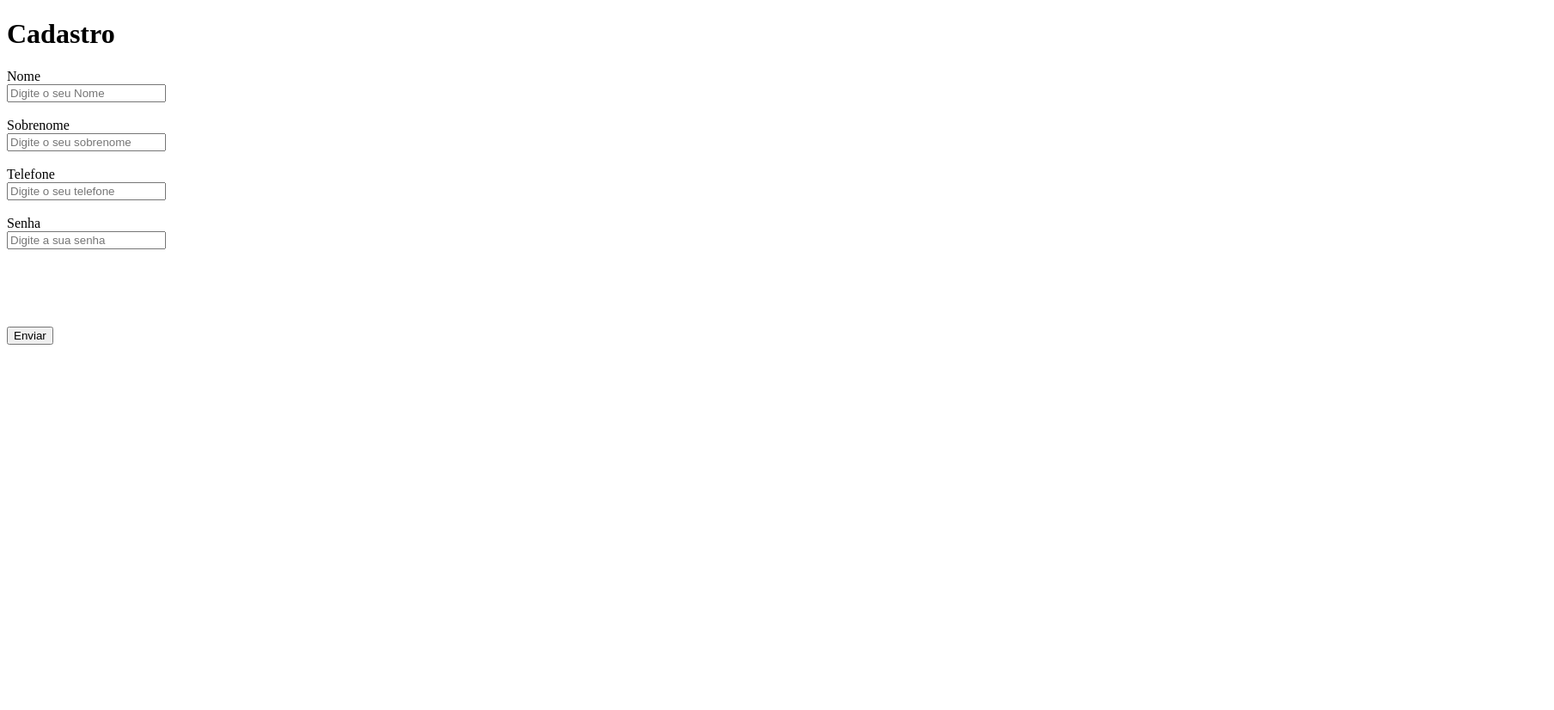
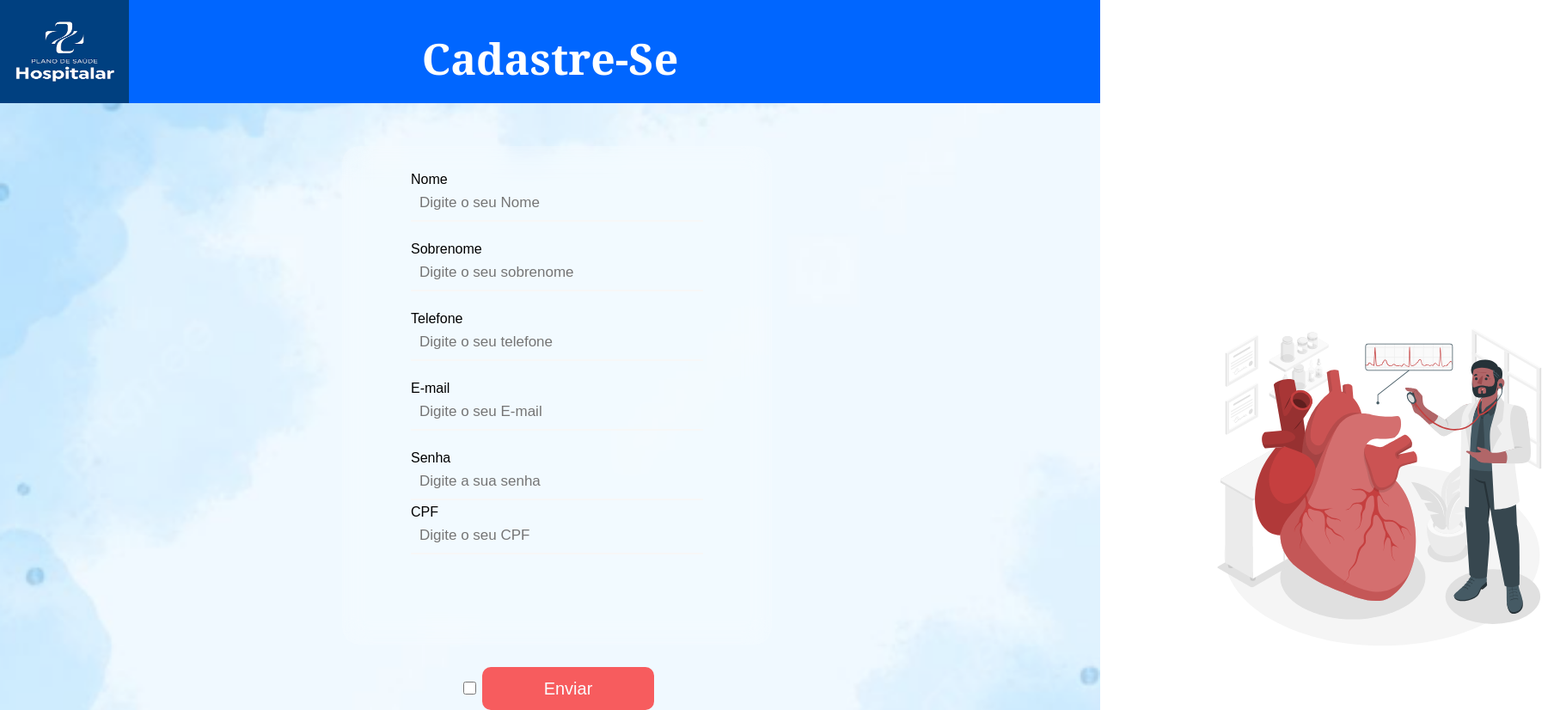
Before and after one commit to bigneuzinn/CadPlano-de-saude, a plain HTML site: page page2.html in a window 1280 px wide. Shown: the whole page at 86% size, 1808 px wide, since content can reach past the window. Before the commit the page ends 800 px from the top, so only its background shows below. Drawn offline with Linux system fonts and the light colour scheme.

Commit message:
alteracoes

```diff
--- a/CSS1/page1.css
+++ b/CSS1/page1.css
@@ -44,23 +44,47 @@
 .left-login-img {
    height: 400px;
    position: relative;
-   margin-top: 200px;
+   margin-top: 500px;
+   padding-left: 100px;
 
 }
 
 .JaPossui {
+    position: relative;
     display: flex;
-    justify-content: space-between;
-    padding-left: 100px;
-    padding-right:00px;
+    font-family: Georgia, 'Times New Roman', Times, serif;
+    justify-content: center;
+    width: 400px;
+    right: 00px;
+    left: 400px;
 
     align-items: center;
 
 }
 
-.Cadastre-se, .Login {
-    position: absolute;
+.Cadastre-se {
+    position: relative;
     display: flex;
+    font-family: Georgia, 'Times New Roman', Times, serif;
     justify-content: center;
+    width: 300px;
+    left: 1070px;
+    top: -80px;
+
+
     align-items: center;
 }
+
+.Botao {
+   position: relative;
+   top: -600px;
+   height: 100px;
+   left: 1115px;
+}
+
+.Botao2 {
+    position: relative;
+    top: -600px;
+    height: 100px;
+    left: 1120px;
+}
--- a/CSS1/page2.css
+++ b/CSS1/page2.css
@@ -1,3 +1,9 @@
+body{
+    background-image: url(../img/Captura\ de\ tela\ 2024-04-18\ 160440.png);
+    background-repeat: no-repeat;
+    background-size: cover;
+}
+
 .cadastro {
     display: flex;
     text-align: center;
@@ -12,95 +18,96 @@
     top: 0;
     left: 0;
     width: 100%;
-    height: 70px;
-    background-color: red;
+    height: 120px;
+    background-color: rgb(0, 102, 255);
+
 }
 
 .borda {
-    border: 1px red;
-    background-color: rgb(0, 0, 255);
+    border: none;
+    background-color: rgba(255, 255, 255, 0.144);
+    backdrop-filter: blur(15px);
+    border-radius: 20px;
     width: 500px;
     height: 550px;
-    margin-top: 30px;
+    margin-top: 100px;
     padding-top: 30px;
 }
 
 .titulo {
     color: white;
-    font-family: 'Franklin Gothic Medium', 'Arial Narrow', Arial, sans-serif;
+    font-family: Georgia, 'Times New Roman', Times, serif;
     text-align: center;
+    font-size: 50px;
 
 }
 
+.Logo2 {
+    height: 120px;
+    width: 150px;
+    position: absolute;
+    top: 0;
+    left: 0;
+}
+
 .legenda {
-    color:rgb(252, 252, 252) ;
+    display: flex;
+    margin-left: 80px;
+    margin-bottom: -20px;
+    color:rgb(0, 0, 0) ;
     font-family: Arial, Helvetica, sans-serif;
+
 }
 
 .legenda2 {
-color: rgb(255, 255, 255);
+    display: flex;
+    margin-left: 80px;
+    margin-bottom: -20px;
+color: rgb(0, 0, 0);
 font-family: Arial, Helvetica, sans-serif;
 }
 
 .legenda3 {
-    color: rgb(255, 255, 255);
+    display: flex;
+    margin-left: 80px;
+    margin-bottom: -20px;
+    color: rgb(0, 0, 0);
     font-family: Arial, Helvetica, sans-serif;
 }
 
 .legenda4 {
-    color: rgb(255, 255, 255);
+    display: flex;
+    margin-left: 80px;
+    margin-bottom: -20px;
+    color: rgb(0, 0, 0);
      font-family: Arial, Helvetica, sans-serif;
 }
 
-.valor {
-    background-color:rgb(175, 175, 175);
-    height: 30px;
-    width: 200px;
-    color: rgb(0, 0, 0);
-    font-size: 20px;
+.valor,
+.valor2,
+.valor3,
+.valor4 {
+    margin-bottom: 5px;
+    background-color:rgba(255, 255, 255, 0);
+    height: 20px;
+    width: 320px;
+    color: rgb(26, 26, 26);
+    font-size: 17px;
+    border: none;
     font-family: Arial, Helvetica, sans-serif;
     font-weight: 1000px;
     padding: 10px;
+    border-bottom: 2px solid rgb(247, 247, 247);
+    outline: none;
 }
 
-.valor2 {
-    background-color:rgb(175, 175, 175);
-    height: 30px;
-    width: 210px;
-    color: rgb(0, 0, 0);
-    font-size: 20px;
-    font-family: Arial, Helvetica, sans-serif;
-    font-weight: 1000px;
-    padding: 10px;
-
-}
-
-
-.valor3 {
-    background-color:rgb(175, 175, 175);
-    height: 30px;
-    width: 200px;
-    color: rgb(0, 0, 0);
-    font-size: 20px;
-    font-family: Arial, Helvetica, sans-serif;
-    font-weight: 1000px;
-    padding: 10px;;
-}
-
-
-.valor4 {
-    background-color:rgb(175, 175, 175);
-    height: 30px;
-    width: 200px;
-    color: rgb(0, 0, 0);
-    font-size: 20px;
-    font-family: Arial, Helvetica, sans-serif;
-    font-weight: 1000px;
-    padding: 10px;
+.valor5{
+    height: 15px;
+    width: 15px;
 }
 
 .Botao {
-    background-color:rgb(255, 0, 0);
+    background-color:rgb(250, 26, 26);
     height: 50px;
     width: 200px;
     color: white;
@@ -110,18 +117,29 @@ font-family: Arial, Helvetica, sans-serif;
     border-radius: 10px;
     font-weight: 1000px;
     padding: 10px;
+    opacity: 70%;
+    transition: 0.4s;
 }
 
 .Botao:hover {
-    background-color:rgb(0, 0, 0);
+    background-color:rgb(238, 17, 17);
     height: 50px;
-    width: 200px;
-    color: rgb(238, 223, 13);
+    width: 250px;
+    color: rgb(255, 255, 255);
     font-size: 20px;
     font-family: Arial, Helvetica, sans-serif;
     border: 0;
     border-radius: 10px;
     font-weight: 1000px;
+    opacity: 100%;
     padding: 10px;
 
 }
+
+.animacao {
+    height: 400px;
+    position: relative;
+    margin-top: 350px;
+    padding-left: 1400px;
+
+}
--- a/page2.html
+++ b/page2.html
@@ -5,11 +5,13 @@
     <meta http-equiv="X-UA-Compatible" content="IE=edge">
     <meta name="viewport" content="width=device-width, initial-scale=1.0">
     <title>Cadastro</title>
-    <link rel="stylesheet" href="CSS1/style.css">
+    <link rel="stylesheet" href="CSS1/page2.css">
 </head>
 <body>
     <div class="header">
-        <h1 class="titulo">Cadastro</h1>
+
+        <img src="img/images.png" alt="" class="Logo2" onclick="location.href ='index.html'">
+        <h1 class="titulo">Cadastre-Se</h1>
     </div>
 
     <div class="cadastro">
@@ -17,25 +19,40 @@
         <form>
             <label class="legenda">Nome</label>
             <br>
-            <input class="valor" placeholder="Digite o seu Nome" required>
+            <input class="valor" type="text" placeholder="Digite o seu Nome" required>
             <br><br>
             <label class="legenda2">Sobrenome</label>
             <br>
-            <input class="valor2" placeholder="Digite o seu sobrenome" required>
+            <input class="valor2" type="text" placeholder="Digite o seu sobrenome" required>
             <br><br>
             <label class="legenda3">Telefone</label>
             <br>
-            <input class="valor3" placeholder="Digite o seu telefone" required>
+            <input class="valor3" type="number" placeholder="Digite o seu telefone" required>
+            <br><br>
+            <label class="legenda">E-mail</label>
+            <br>
+            <input class="valor" type="text" placeholder="Digite o seu E-mail" required>
             <br><br>
             <label class="legenda4">Senha</label>
             <br>
-            <input class="valor4" placeholder="Digite a sua senha" required>
+            <input class="valor4" type="password" placeholder="Digite a sua senha" required>
+            <br>
+            <label class="legenda2">CPF</label>
+            <br>
+            <input class="valor2" type="text" placeholder="Digite o seu CPF" required>
             <br><br>
             <br><br>
             <br><br>
+            <br><br>
+            <input class="valor5" type="checkbox">
             <button class="Botao">Enviar</button>
+
         </form>
+
     </div>
 </div>
+  <div>
+    <img src="img/saudeAnima.svg" alt="Animacao" class="animacao">
+  </div>
 </body>
 </html>
```
Also changed, not shown: index.html (+19 -9 lines), page3.html (added, +12 -0 lines), img/2024263.png (added), img/Captura de tela 2024-04-18 160440.png (added), img/seta-para-baixo.png (added), img/sun-sun-ray-icon-transparent-free.jpg (added), img/sun-sun-ray-icon-transparent-free.png (added).
